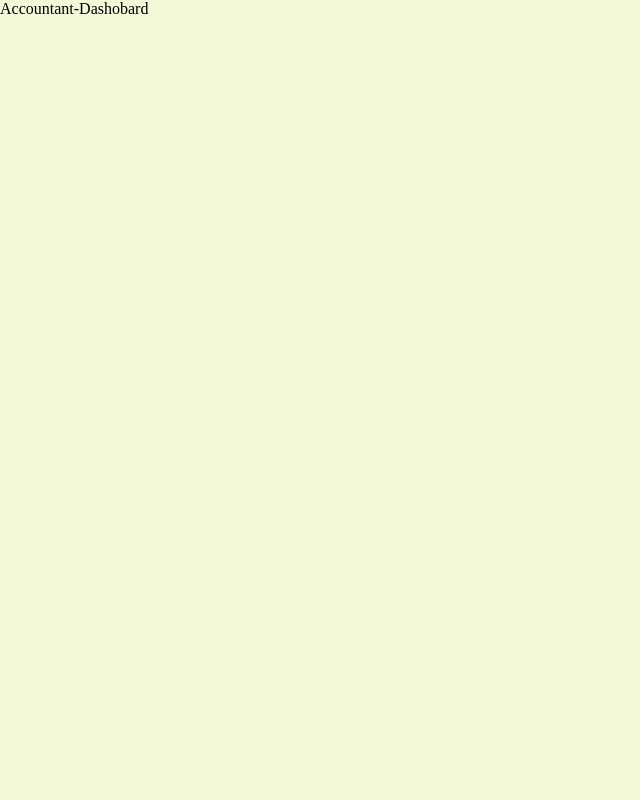
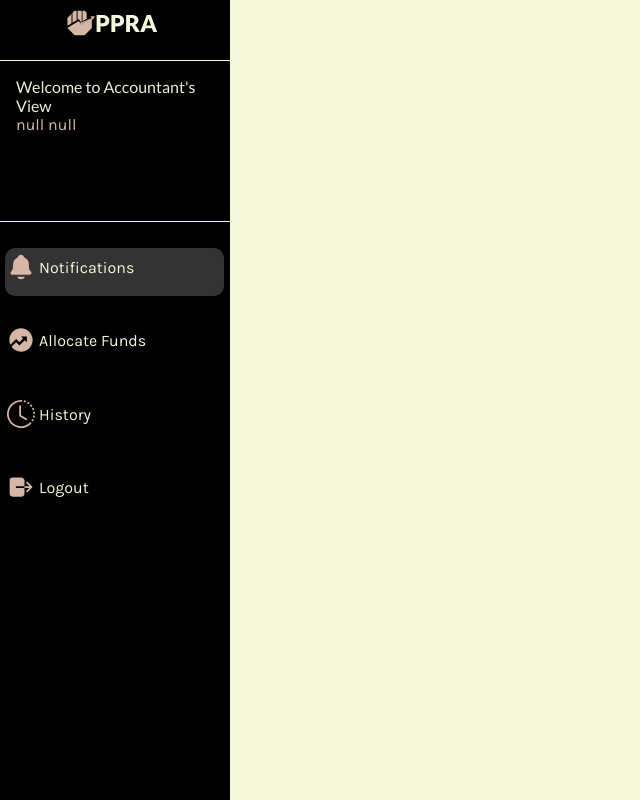
Before and after one commit to Jo1cindi/ppra-imprest-system, a React (Create React App) app: page /AccountantDashboard in a window 1280 px wide. Shown: the whole page, without its empty margins (0-640 px from the left). Built offline with nearby package versions, Linux system fonts and the light colour scheme.

Commit message:
Accountant dashboard

```diff
--- a/src/App.js
+++ b/src/App.js
@@ -5,12 +5,13 @@ import Login from './Onboarding/Login';
 import Register from './Onboarding/Register';
 import ResetPin from './Onboarding/ResetPin';
 import EmployeeDashboard from './Dashboard/EmployeeDashboard/Employee-Dashboard';
-import AccountantDashboard from './Dashboard/Accountant-Dashboard';
+import AccountantDashboard from './Dashboard/AccountantDashboard/Accountant-Dashboard';
 import FinanceManagerDashboard from './Dashboard/Finance Manager Dashboard/FinanceManager-Dashboard';
 import Receipts from './Dashboard/EmployeeDashboard/Receipts';
 import ViewRequests from './Dashboard/EmployeeDashboard/ViewRequests';
 import EmployeeNotifications from './Dashboard/EmployeeDashboard/EmployeeNotifications';
 import History from './Dashboard/Finance Manager Dashboard/History';
+
 
 const PPRAImprest = () => {
 
--- /dev/null
+++ b/src/Components/AccountantSidebar.js
@@ -0,0 +1,64 @@
+import React from 'react'
+import "../Dashboard/DashboardStyles.css";
+import LogoLight from './LogoLight';
+import {BsClockHistory} from 'react-icons/bs';
+import {RiFundsFill} from 'react-icons/ri';
+import { NavLink } from 'react-router-dom';
+import { IoLogOut, IoNotifications} from 'react-icons/io5'
+
+const AccountantSidebar = () => {
+    const userFirstName = localStorage.getItem("firstName")
+    const userLastName = localStorage.getItem("lastName")
+    const name = userFirstName + ' ' +userLastName
+
+    const welcome = "Welcome to Accountant's View"
+  return (
+    <div>
+      <div className='fmSidebar'>
+    <LogoLight/>
+    <div className = "fmName">
+      <div className = "greeting">
+        <p>{welcome}</p>
+      </div>
+      <div className= "name">
+        <p>{name}</p>
+      </div>
+    </div>
+    <div className="fmenu">
+
+     <div className="fmmenuItem">
+      <NavLink to="/AccountantDashboard" className={({isActive})=> isActive ? "activeNavlink" : "inactiveNavlink"}>
+      <IoNotifications className='menuIcon'/>
+      <div className='linkDesc'>Notifications</div>
+      </NavLink>
+     </div>
+
+     <div className="fmmenuItem">
+      <NavLink to="/History" className={({isActive})=> isActive ? "activeNavlink" : "inactiveNavlink"}>
+      <RiFundsFill className='menuIcon'/>
+      <div className='linkDesc'>Allocate Funds</div>
+      </NavLink>
+     </div>
+
+
+     <div className="fmmenuItem">
+      <NavLink to="/History" className={({isActive})=> isActive ? "activeNavlink" : "inactiveNavlink"}>
+      <BsClockHistory className='menuIcon'/>
+      <div className='linkDesc'>History</div>
+      </NavLink>
+     </div>
+
+     <div className="fmmenuItem">
+      <NavLink to="/LandingPage" className={({isActive})=> isActive ? "activeNavlink" : "inactiveNavlink"}>
+      <IoLogOut className='menuIcon'/>
+       <div className='linkDesc'>Logout</div>
+      </NavLink>
+     </div>
+
+    </div>
+    </div>
+    </div>
+  )
+}
+
+export default AccountantSidebar
--- a/src/Dashboard/Accountant-Dashboard.js
+++ b/src/Dashboard/AccountantDashboard/Accountant-Dashboard.js
@@ -1,8 +1,11 @@
 import React from 'react'
+import AccountantSidebar from '../../Components/AccountantSidebar'
 
 const AccountantDashboard = () => {
   return (
-    <div>Accountant-Dashobard</div>
+    <div>
+      <AccountantSidebar/>
+    </div>
   )
 }
 
--- a/src/Onboarding/Login.js
+++ b/src/Onboarding/Login.js
@@ -136,6 +136,9 @@ const Login = () => {
       }).then((response)=>{
         navigate("/AccountantDashboard")
         console.log(response)
+        localStorage.setItem('firstName', response.data.firstName)
+        localStorage.setItem('lastName', response.data.lastName)
+        localStorage.setItem('email', response.data.email)
       }).catch((error)=>{
         if(error.response.status === 401){
           setLoginError("Incorrect email or password")
```
Also changed, not shown: src/Dashboard/AccountantDashboard/AllocateFunds.js (added, +9 -0 lines), src/Dashboard/AccountantDashboard/History.js (added), src/Dashboard/AccountantDashboard/PettyCashBook.js (added).
